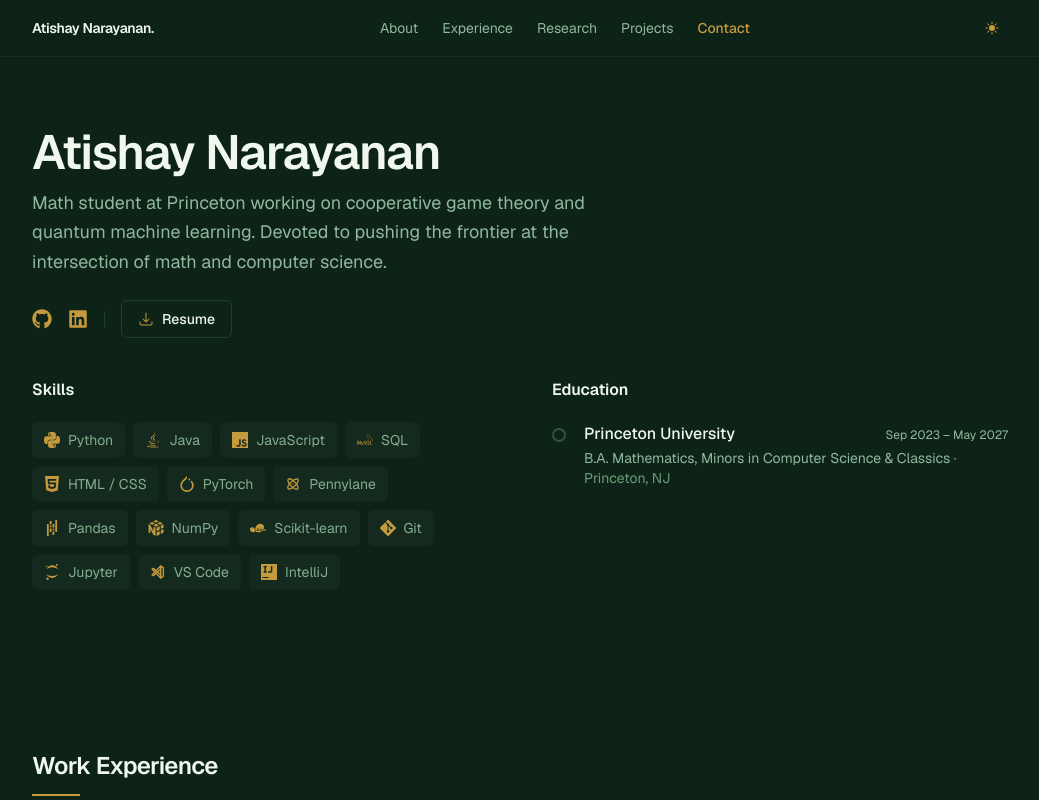
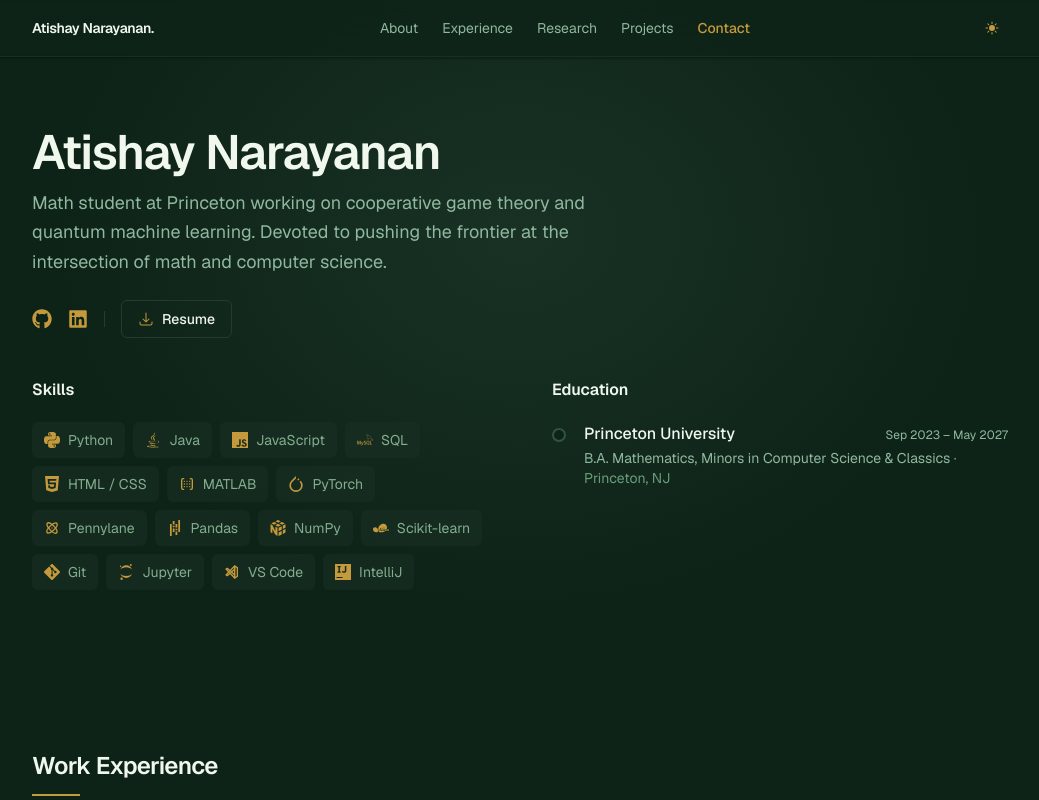
Before and after one commit to atishay-nar/portfolio-site, a Next.js app: page / in a window 1280 px wide. Shown: the top 800 px of the page, without its empty margins (120-1159 px from the left). Built offline with nearby package versions, Linux system fonts and the light colour scheme; no server answers.

Commit message:
added gradient and shading to UI

```diff
--- a/src/app/globals.css
+++ b/src/app/globals.css
@@ -44,6 +44,21 @@
   --accent: #C49A3C;
 }
 
+/* Depth tokens */
+:root {
+  --shadow-sm:         0 1px 3px rgba(14,35,24,0.08), 0 1px 2px rgba(14,35,24,0.06);
+  --shadow-card-hover: 0 8px 24px rgba(14,35,24,0.13), 0 3px 8px rgba(14,35,24,0.07);
+  --hero-glow: radial-gradient(ellipse 45% 55% at 50% 35%, rgba(130,174,142,0.20) 0%, transparent 100%);
+  --section-tint: rgba(176,207,184,0.18);
+}
+
+.dark {
+  --shadow-sm:         0 1px 3px rgba(0,0,0,0.25), 0 1px 2px rgba(0,0,0,0.18);
+  --shadow-card-hover: 0 8px 24px rgba(0,0,0,0.40), 0 3px 8px rgba(0,0,0,0.24);
+  --hero-glow: radial-gradient(ellipse 45% 55% at 50% 35%, rgba(34,61,47,0.55) 0%, transparent 100%);
+  --section-tint: rgba(26,47,36,0.55);
+}
+
 html {
   scroll-behavior: smooth;
 }
--- a/src/components/layout/Navbar.tsx
+++ b/src/components/layout/Navbar.tsx
@@ -11,7 +11,7 @@
   );
 
   return (
-    <header className="fixed top-0 inset-x-0 z-50 backdrop-blur-md bg-[var(--background)]/80 border-b border-neutral-200 dark:border-neutral-800">
+    <header className="fixed top-0 inset-x-0 z-50 backdrop-blur-md bg-[var(--background)]/80 border-b border-neutral-200 dark:border-neutral-800 shadow-[var(--shadow-sm)]">
       <nav className="max-w-5xl mx-auto px-6 h-14 flex items-center justify-between">
         <Link
           href="#hero"
--- a/src/components/sections/Contact.tsx
+++ b/src/components/sections/Contact.tsx
@@ -6,7 +6,7 @@
 
 export default function Contact() {
   return (
-    <SectionWrapper id="contact">
+    <SectionWrapper id="contact" tinted>
       <SectionHeading
         title="Contact Me"
       />
--- a/src/components/sections/Hero.tsx
+++ b/src/components/sections/Hero.tsx
@@ -9,7 +9,12 @@
 
 export default function Hero() {
   return (
-    <SectionWrapper id="hero" className="pt-32">
+    <SectionWrapper id="hero" className="pt-32 relative">
+      <div
+        aria-hidden="true"
+        className="pointer-events-none absolute inset-0 -z-10"
+        style={{ background: "var(--hero-glow)" }}
+      />
       {/* Name & tagline */}
       <div className="mb-10">
         <h1 className="text-4xl sm:text-5xl font-semibold tracking-tight mb-3">
--- a/src/components/sections/Research.tsx
+++ b/src/components/sections/Research.tsx
@@ -5,7 +5,7 @@
 
 export default function Research() {
   return (
-    <SectionWrapper id="research">
+    <SectionWrapper id="research" tinted>
       <SectionHeading
         title="Research"
       />
--- a/src/components/ui/ProjectCard.tsx
+++ b/src/components/ui/ProjectCard.tsx
@@ -15,7 +15,7 @@
         hidden: { opacity: 0, y: 20 },
         visible: { opacity: 1, y: 0 },
       }}
-      className="group flex flex-col p-5 rounded-xl border border-neutral-200 dark:border-neutral-800 bg-neutral-50 dark:bg-neutral-900/50 hover:border-neutral-300 dark:hover:border-neutral-700 transition-colors h-full"
+      className="group flex flex-col p-5 rounded-xl border border-neutral-200 dark:border-neutral-800 bg-neutral-50 dark:bg-neutral-900/50 shadow-[var(--shadow-sm)] hover:border-neutral-300 dark:hover:border-neutral-700 hover:shadow-[var(--shadow-card-hover)] transition-[border-color,box-shadow] duration-200 h-full"
     >
       <div className="flex-1">
         <div className="flex items-start justify-between gap-2 mb-2">
--- a/src/components/ui/ResearchCard.tsx
+++ b/src/components/ui/ResearchCard.tsx
@@ -7,7 +7,7 @@
 
 export default function ResearchCard({ paper }: ResearchCardProps) {
   return (
-    <div className="p-5 rounded-xl border border-neutral-200 dark:border-neutral-800 bg-neutral-50 dark:bg-neutral-900/50 hover:border-neutral-300 dark:hover:border-neutral-700 transition-colors">
+    <div className="p-5 rounded-xl border border-neutral-200 dark:border-neutral-800 bg-neutral-50 dark:bg-neutral-900/50 shadow-[var(--shadow-sm)] hover:border-neutral-300 dark:hover:border-neutral-700 hover:shadow-[var(--shadow-card-hover)] transition-[border-color,box-shadow] duration-200">
       <div className="flex flex-col sm:flex-row sm:items-start sm:justify-between gap-2 mb-2">
         <div className="flex items-start gap-2">
           <h3 className="font-medium text-sm text-[var(--foreground)] leading-snug">
--- a/src/components/ui/SectionWrapper.tsx
+++ b/src/components/ui/SectionWrapper.tsx
@@ -7,6 +7,7 @@
   id: string;
   className?: string;
   children: React.ReactNode;
+  tinted?: boolean;
 }
 
 const variants: Variants = {
@@ -18,11 +19,12 @@
   },
 };
 
-export default function SectionWrapper({ id, className = "", children }: SectionWrapperProps) {
+export default function SectionWrapper({ id, className = "", children, tinted }: SectionWrapperProps) {
   const ref = useRef<HTMLElement>(null);
   const inView = useInView(ref, { once: true, margin: "-100px" });
 
   return (
+    <div style={tinted ? { background: "var(--section-tint)" } : undefined}>
       <motion.section
         id={id}
         ref={ref}
@@ -33,5 +35,6 @@
       >
         {children}
       </motion.section>
+    </div>
   );
 }
--- a/src/data/skills.ts
+++ b/src/data/skills.ts
@@ -7,6 +7,7 @@
   { label: "JavaScript", iconKey: "SiJavascript", category: "language" },
   { label: "SQL", iconKey: "SiMysql", category: "language" },
   { label: "HTML / CSS", iconKey: "SiHtml5", category: "language" },
+  { label: "MATLAB", iconKey: "TbMatrix", category: "language" },
 
   // Libraries
   { label: "PyTorch", iconKey: "SiPytorch", category: "framework" },
```
Lines whose indentation alone changed are shown as unchanged.
